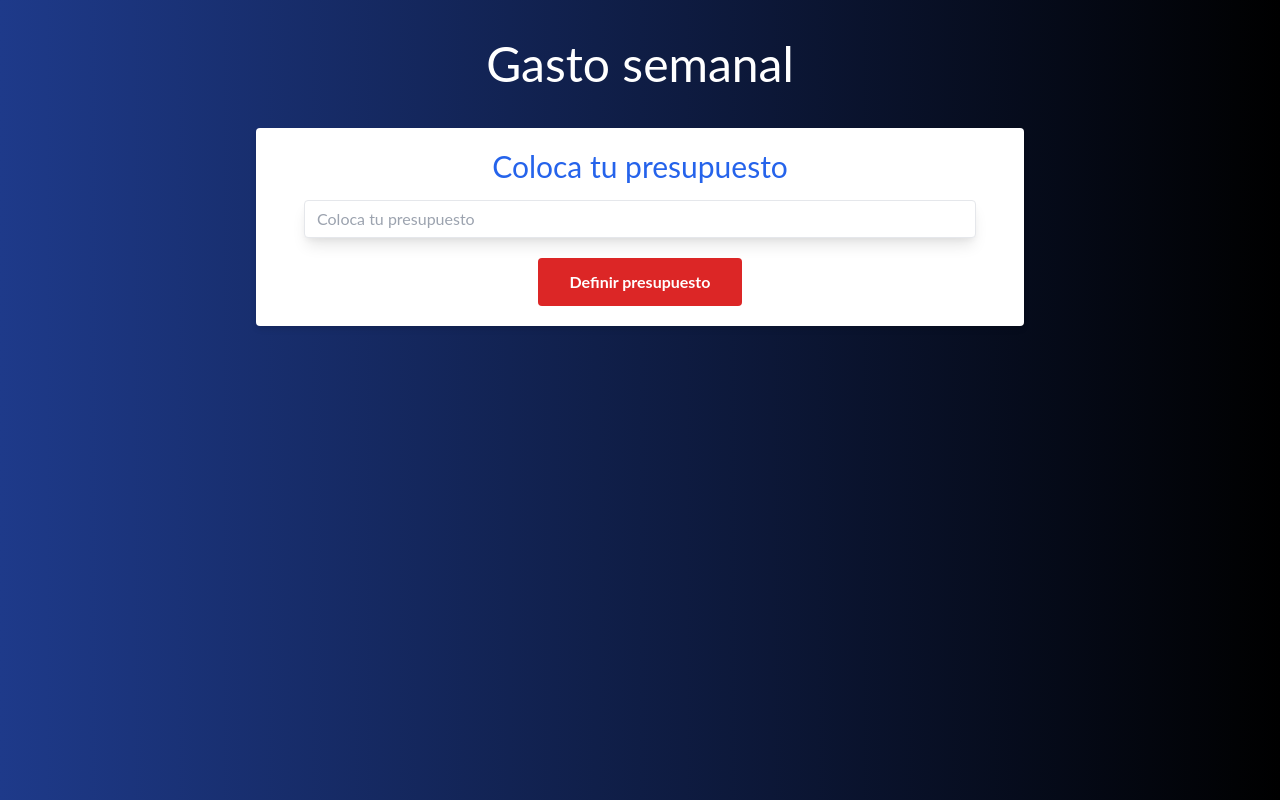
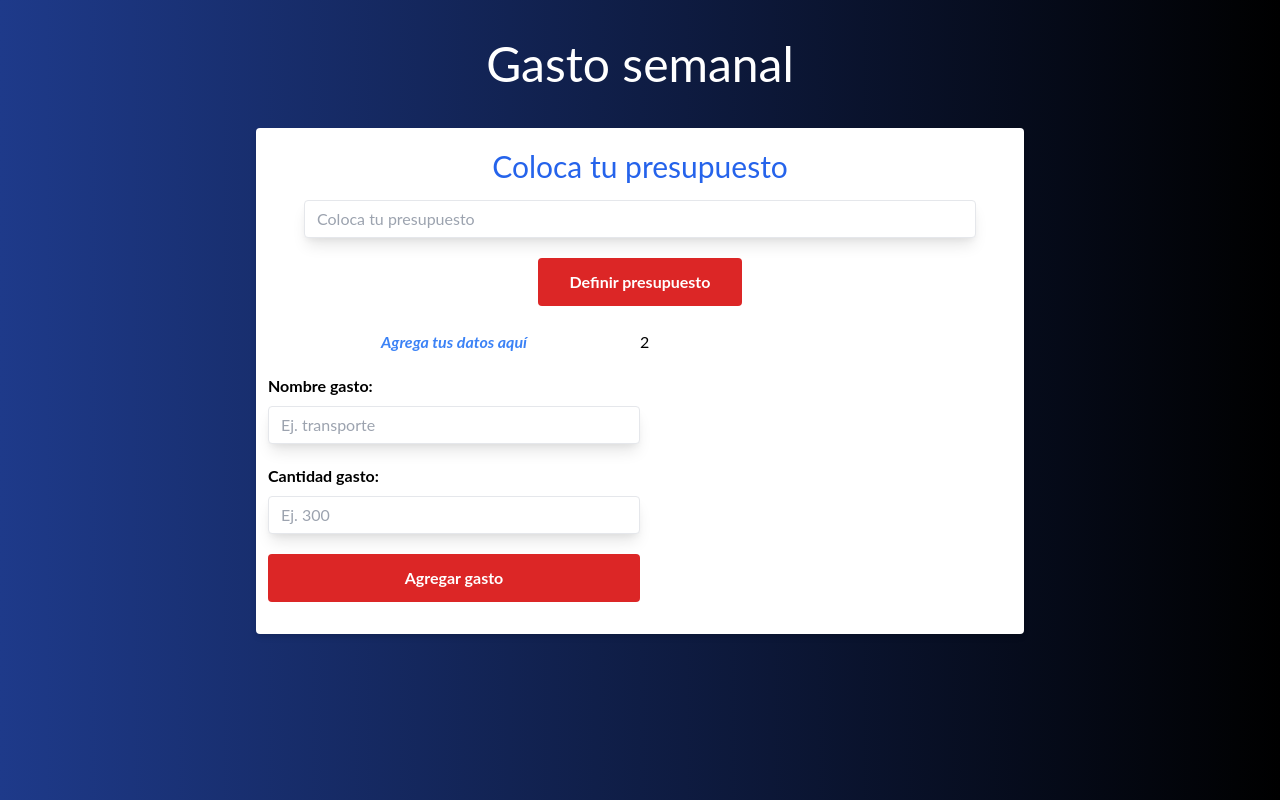
Before and after one commit to juanluna96/Control-de-Presupuesto, a React (Create React App) app: page / in a window 1280 px wide. Built offline with nearby package versions, Linux system fonts and the light colour scheme.

Commit message:
Creando Formulario de Gastos

```diff
--- a/src/App.js
+++ b/src/App.js
@@ -1,5 +1,6 @@
 import React, { useState } from 'react'
 import Pregunta from './components/Pregunta'
+import Formulario from './components/Formulario'
 
 function App() {
   // Definir el state
@@ -8,11 +9,19 @@ function App() {
 
 
   return (
-    <div className="container mx-auto">
+    <div className="container px-3 mx-auto md:px-0">
       <header>
         <h1 className="my-10 text-5xl text-center text-white">Gasto semanal</h1>
         <div className="py-5 mx-auto bg-white rounded shadow-md md:max-w-3xl">
           <Pregunta setPresupuesto={ setPresupuesto } setRestante={ setRestante }></Pregunta>
+          <div className="flex-row p-3 mt-3 md:flex">
+            <div className="md:w-1/2">
+              <Formulario></Formulario>
+            </div>
+            <div className="md:w-1/2">
+              2
+            </div>
+          </div>
         </div>
       </header>
     </div>
--- /dev/null
+++ b/src/components/Formulario.jsx
@@ -0,0 +1,29 @@
+import React from 'react'
+
+const Formulario = () => {
+    return (
+        <form>
+            <h2 className="mb-5 italic font-bold text-center text-blue-500">Agrega tus datos aquí</h2>
+
+            <label htmlFor="gasto" className="font-bold">Nombre gasto:</label>
+            <input
+                type="text"
+                placeholder="Ej. transporte"
+                id="gasto"
+                className="w-full px-3 py-2 mt-2 mb-5 leading-tight text-gray-700 border rounded shadow-lg appearance-none focus:outline-none focus:shadow-outline"
+            />
+
+            <label htmlFor="cantidad_gasto" className="font-bold">Cantidad gasto:</label>
+            <input
+                type="number"
+                placeholder="Ej. 300"
+                id="cantidad_gasto"
+                className="w-full px-3 py-2 mt-2 leading-tight text-gray-700 border rounded shadow-lg appearance-none focus:outline-none focus:shadow-outline"
+            />
+
+            <input type="submit" value="Agregar gasto" className="block w-full py-3 mx-auto mt-5 font-bold text-white bg-red-600 rounded hover:bg-red-dark" />
+        </form>
+    )
+}
+
+export default Formulario
```
